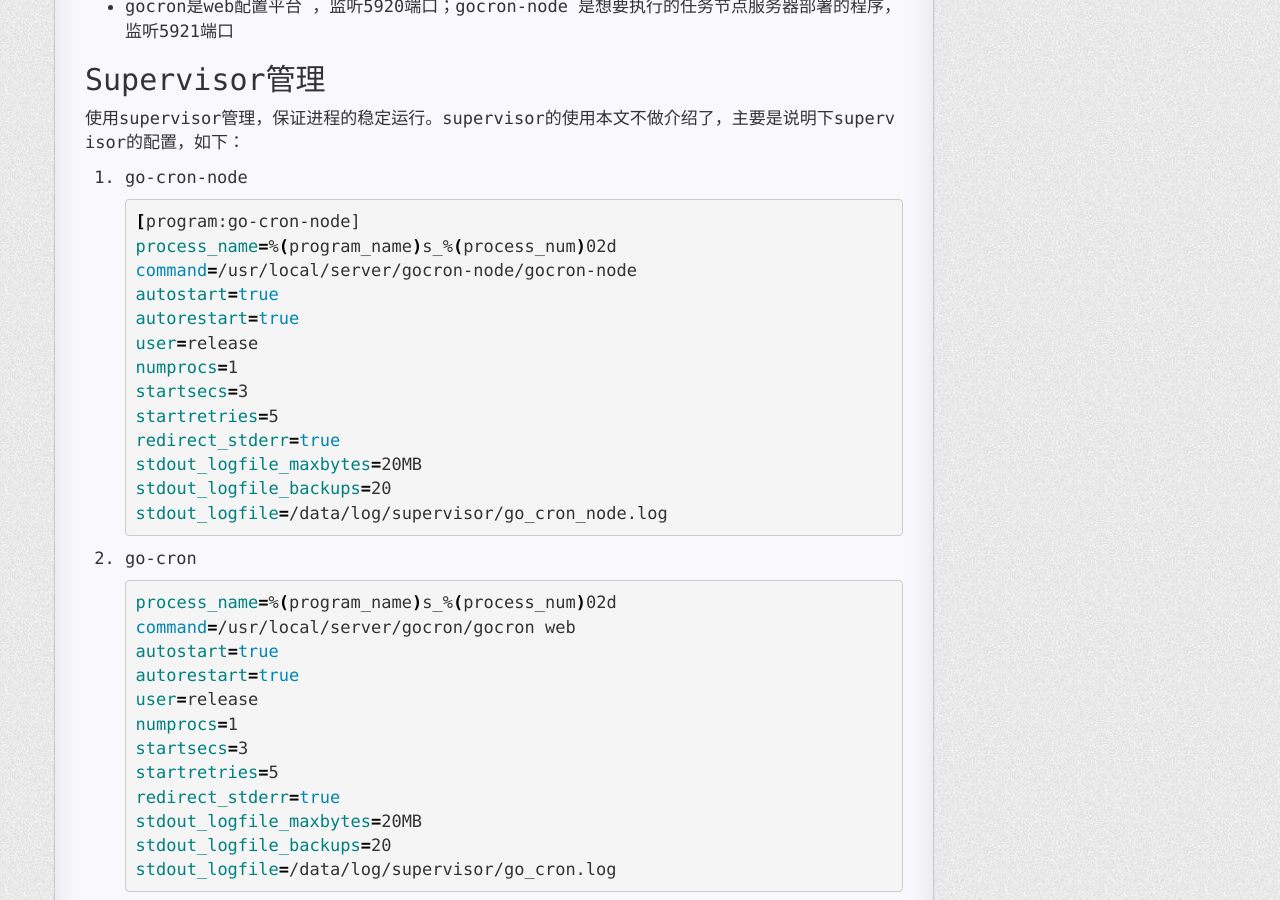
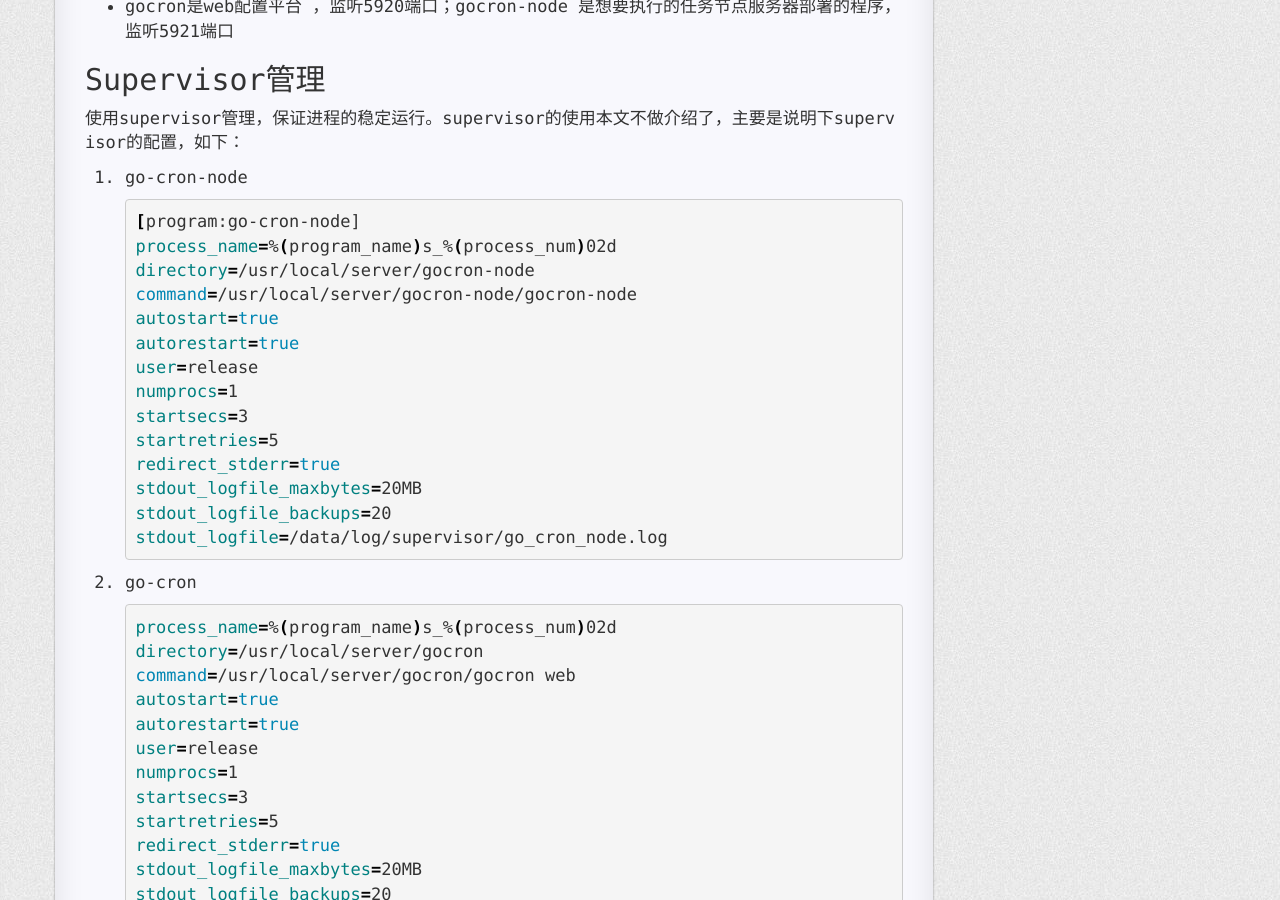
Before and after one commit to tsmliyun/tsmliyun.github.io, a Jekyll site: the page built from _posts/2019-11-16-gocron入门笔记.md, in a window 1280 px wide and 900 px high, scrolled down 636 px. Built offline with Jekyll 4.4.1, drawn with Linux system fonts in a browser that asks for light colours; nearby versions of some CDN libraries; library files that are not in the unit come from our copies; comment, search, counter and statistics services are not loaded; a style sheet for code colours, icons or effects is not loaded.

Commit message:
gocron入门笔记

````diff
--- a/_posts/2019-11-16-gocron入门笔记.md
+++ b/_posts/2019-11-16-gocron入门笔记.md
@@ -33,6 +33,7 @@
    ```shell
    [program:go-cron-node]
    process_name=%(program_name)s_%(process_num)02d
+   directory=/usr/local/server/gocron-node
    command=/usr/local/server/gocron-node/gocron-node
    autostart=true
    autorestart=true
@@ -52,6 +53,7 @@
 
    ```shell
    process_name=%(program_name)s_%(process_num)02d
+   directory=/usr/local/server/gocron
    command=/usr/local/server/gocron/gocron web
    autostart=true
    autorestart=true
````
